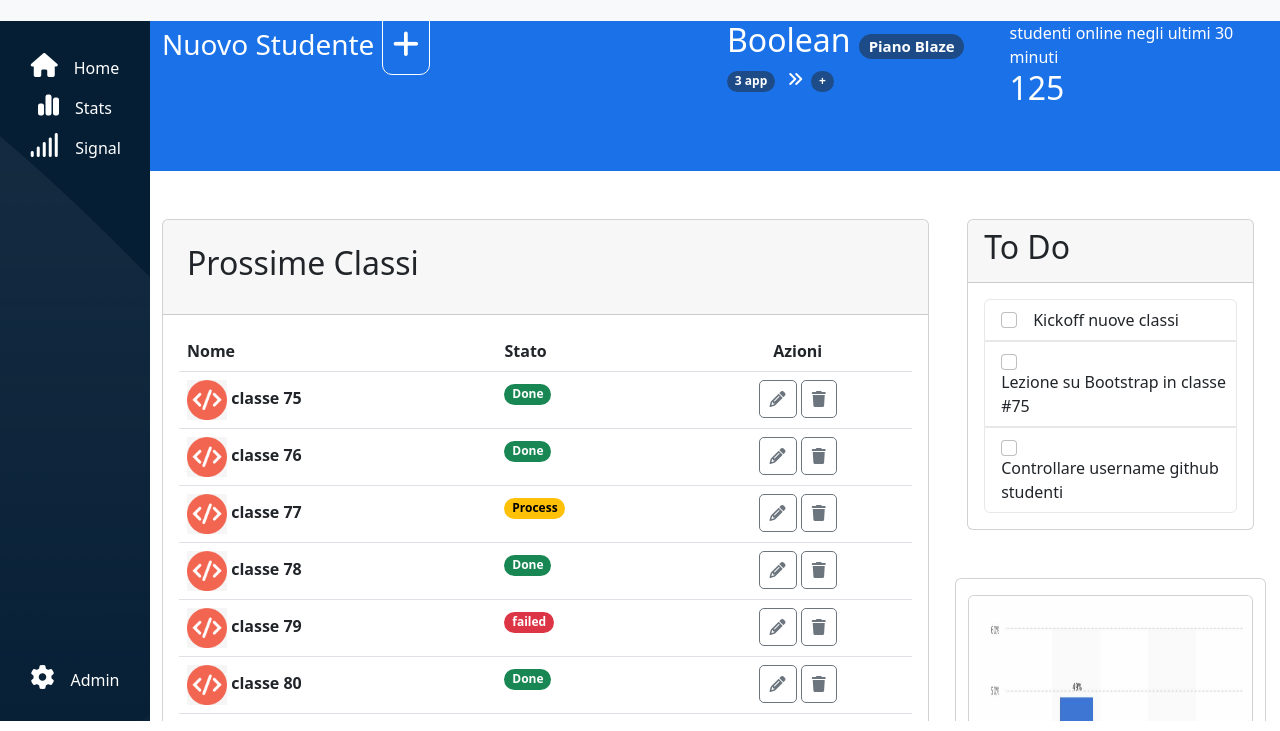
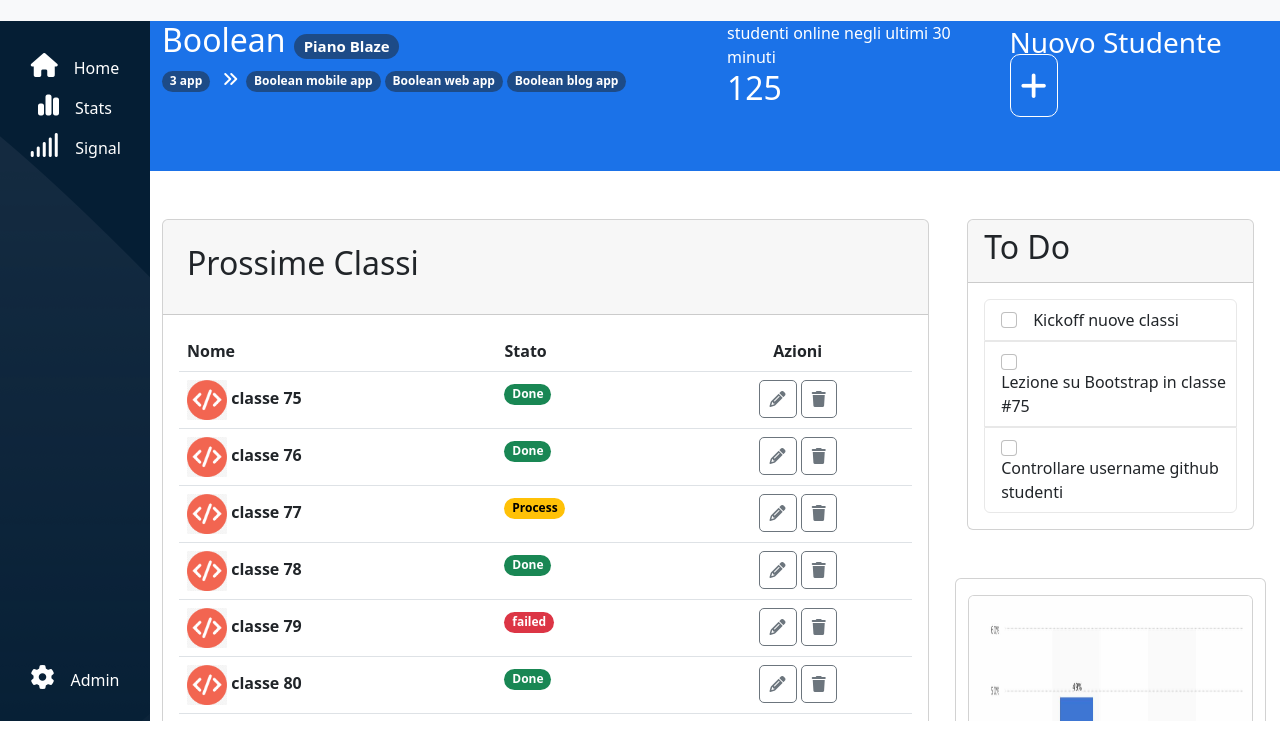
Before and after one commit to matteo2302/html-css-bootstrap-dashboard, a plain HTML site: page index.html in a window 1280 px wide. Shown: the part 69-800 px from the top of the page. Drawn offline with nearby package versions, Linux system fonts and the light colour scheme.

Commit message:
align problems

```diff
--- a/index.html
+++ b/index.html
@@ -110,7 +110,7 @@
               <div
                 class="row d-flex flex-column flex-md-row align-items-center"
               >
-                <div class="col-12 col-md-6 header-colh">
+                <div class="col-12 col-md-3 order-md-2 header-colh">
                   <p class="mb-0 fs-3">
                     Nuovo Studente
                     <a class="fa-plus-i" href="#"
@@ -118,7 +118,7 @@
                     ></a>
                   </p>
                 </div>
-                <div class="col-12 col-md-3 header-colh">
+                <div class="col-12 col-md-6 order-md-0 header-colh">
                   <h2>
                     Boolean
                     <span
@@ -131,10 +131,16 @@
                   >
                   <i class="mx-2 fa-solid fa-angles-right"></i
                   ><span class="badge rounded-pill text-bg-dark bg-opacity-50"
-                    >+</span
+                    >Boolean mobile app</span
+                  >
+                  <span class="badge rounded-pill text-bg-dark bg-opacity-50"
+                    >Boolean web app</span
+                  >
+                  <span class="badge rounded-pill text-bg-dark bg-opacity-50"
+                    >Boolean blog app</span
                   >
                 </div>
-                <div class="col-12 col-md-3 header-colh">
+                <div class="col-12 col-md-3 order-md-1 header-colh">
                   <p class="mb-0">studenti online negli ultimi 30 minuti</p>
                   <h2>125</h2>
                 </div>
```
